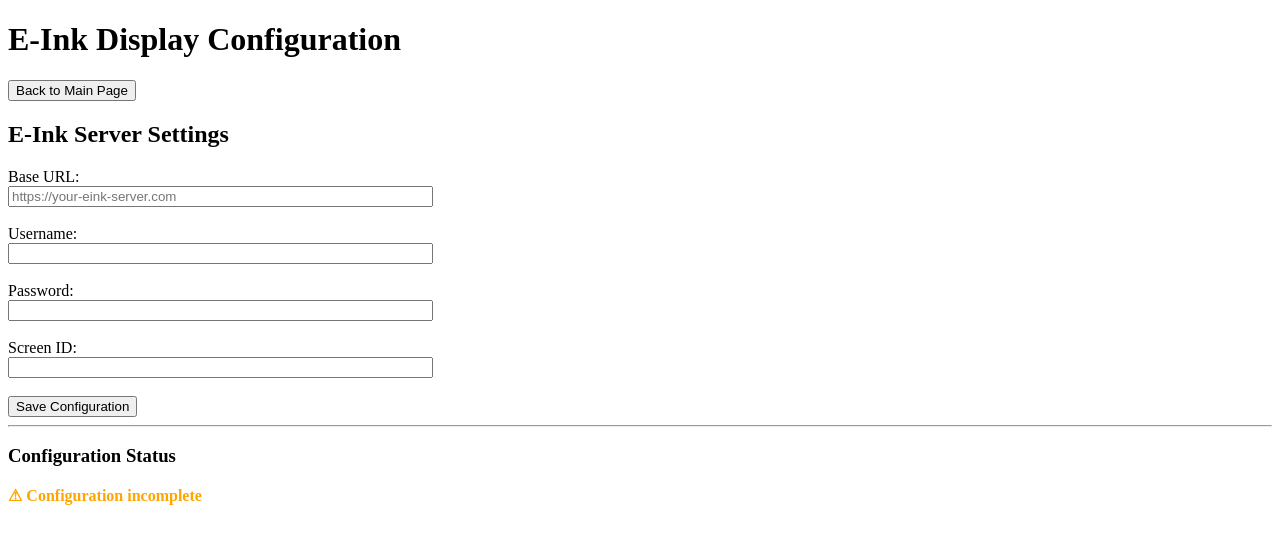
After one commit to andocmdo/eink-display-control-panel, a Flask app: page /config in a window 1280 px wide. The commit adds this page. Shown: the top 544 px of the page. Run offline with Flask 3, Linux system fonts and the light colour scheme.

Commit message:
update screen is working

```diff
--- a/app.py
+++ b/app.py
@@ -9,12 +9,7 @@ import requests
 app = Flask(__name__)
 
 DATA_FILE = 'data.json'
-
-# E-ink server configuration - load from environment variables
-EINK_BASE_URL = os.getenv('EINK_BASE_URL', '')
-EINK_USERNAME = os.getenv('EINK_USERNAME', '')
-EINK_PASSWORD = os.getenv('EINK_PASSWORD', '')
-EINK_SCREEN_ID = os.getenv('EINK_SCREEN_ID', '')
+CONFIG_FILE = 'config.json'
 
 def load_data():
     """Load data from JSON file, return default structure if file doesn't exist"""
@@ -32,6 +27,24 @@ def save_data(data):
     """Save data to JSON file"""
     with open(DATA_FILE, 'w') as f:
         json.dump(data, f, indent=2)
+
+def load_config():
+    """Load configuration from JSON file"""
+    if os.path.exists(CONFIG_FILE):
+        with open(CONFIG_FILE, 'r') as f:
+            return json.load(f)
+    else:
+        return {
+            'eink_base_url': '',
+            'eink_username': '',
+            'eink_password': '',
+            'eink_screen_id': ''
+        }
+
+def save_config(config):
+    """Save configuration to JSON file"""
+    with open(CONFIG_FILE, 'w') as f:
+        json.dump(config, f, indent=2)
 
 def fetch_stock_prices(tickers):
     """Fetch stock prices from AlphaVantage API (placeholder with dummy data)
@@ -209,6 +222,23 @@ def preview():
                          todos=data.get('todos', []),
                          stocks=data.get('stocks', []))
 
+@app.route('/config', methods=['GET', 'POST'])
+def config():
+    """Configuration page for e-ink server settings"""
+    if request.method == 'POST':
+        config_data = {
+            'eink_base_url': request.form.get('eink_base_url', '').strip(),
+            'eink_username': request.form.get('eink_username', '').strip(),
+            'eink_password': request.form.get('eink_password', '').strip(),
+            'eink_screen_id': request.form.get('eink_screen_id', '').strip()
+        }
+        save_config(config_data)
+        return redirect(url_for('config'))
+
+    # GET request - load and display current config
+    config_data = load_config()
+    return render_template('config.html', config=config_data)
+
 # Update endpoints for cron jobs
 @app.route('/update/stocks', methods=['GET'])
 def update_stocks():
@@ -270,11 +300,17 @@ def update_weather():
 @app.route('/update/display', methods=['GET'])
 def update_display():
     """Render preview HTML and upload to e-ink display server"""
+    # Load config
+    config_data = load_config()
+
     # Check if e-ink server is configured
-    if not all([EINK_BASE_URL, EINK_USERNAME, EINK_PASSWORD, EINK_SCREEN_ID]):
+    if not all([config_data.get('eink_base_url'),
+                config_data.get('eink_username'),
+                config_data.get('eink_password'),
+                config_data.get('eink_screen_id')]):
         return jsonify({
             'status': 'error',
-            'message': 'E-ink server not configured. Set EINK_BASE_URL, EINK_USERNAME, EINK_PASSWORD, and EINK_SCREEN_ID environment variables.'
+            'message': 'E-ink server not configured. Please configure settings at /config'
         }), 500
 
     try:
@@ -295,15 +331,20 @@ def update_display():
                                      stocks=data.get('stocks', []))
 
         # Login to e-ink server
-        token = eink_login(EINK_BASE_URL, EINK_USERNAME, EINK_PASSWORD)
+        token = eink_login(config_data['eink_base_url'],
+                          config_data['eink_username'],
+                          config_data['eink_password'])
 
         # Update the screen
-        response = eink_update_screen(EINK_BASE_URL, token, EINK_SCREEN_ID, html_content)
+        response = eink_update_screen(config_data['eink_base_url'],
+                                     token,
+                                     config_data['eink_screen_id'],
+                                     html_content)
 
         return jsonify({
             'status': 'success',
-            'message': f'Display updated successfully for screen {EINK_SCREEN_ID}',
-            'screen_id': EINK_SCREEN_ID,
+            'message': f'Display updated successfully for screen {config_data["eink_screen_id"]}',
+            'screen_id': config_data['eink_screen_id'],
             'server_response': response
         })
 
--- /dev/null
+++ b/templates/config.html
@@ -0,0 +1,52 @@
+<!DOCTYPE html>
+<html>
+<head>
+    <title>E-Ink Display Configuration</title>
+</head>
+<body>
+    <h1>E-Ink Display Configuration</h1>
+
+    <p><a href="/"><button type="button">Back to Main Page</button></a></p>
+
+    <form method="POST">
+        <h2>E-Ink Server Settings</h2>
+
+        <div>
+            <label>Base URL:</label><br>
+            <input type="text" name="eink_base_url" value="{{ config.get('eink_base_url', '') }}" size="50" placeholder="https://your-eink-server.com">
+        </div>
+        <br>
+
+        <div>
+            <label>Username:</label><br>
+            <input type="text" name="eink_username" value="{{ config.get('eink_username', '') }}" size="50">
+        </div>
+        <br>
+
+        <div>
+            <label>Password:</label><br>
+            <input type="password" name="eink_password" value="{{ config.get('eink_password', '') }}" size="50">
+        </div>
+        <br>
+
+        <div>
+            <label>Screen ID:</label><br>
+            <input type="text" name="eink_screen_id" value="{{ config.get('eink_screen_id', '') }}" size="50">
+        </div>
+        <br>
+
+        <button type="submit">Save Configuration</button>
+    </form>
+
+    <hr>
+
+    <h3>Configuration Status</h3>
+    <p>
+        {% if config.get('eink_base_url') and config.get('eink_username') and config.get('eink_password') and config.get('eink_screen_id') %}
+            <strong style="color: green;">✓ Configuration complete</strong>
+        {% else %}
+            <strong style="color: orange;">⚠ Configuration incomplete</strong>
+        {% endif %}
+    </p>
+</body>
+</html>
--- a/templates/index.html
+++ b/templates/index.html
@@ -7,7 +7,10 @@
 <body>
     <h1>E-Ink Display Control Panel</h1>
 
-    <p><a href="/preview" target="_blank"><button type="button">Preview Display</button></a></p>
+    <p>
+        <a href="/preview" target="_blank"><button type="button">Preview Display</button></a>
+        <a href="/config"><button type="button">Configuration</button></a>
+    </p>
 
     <hr>
 
```
Also changed, not shown: 1 other file.
